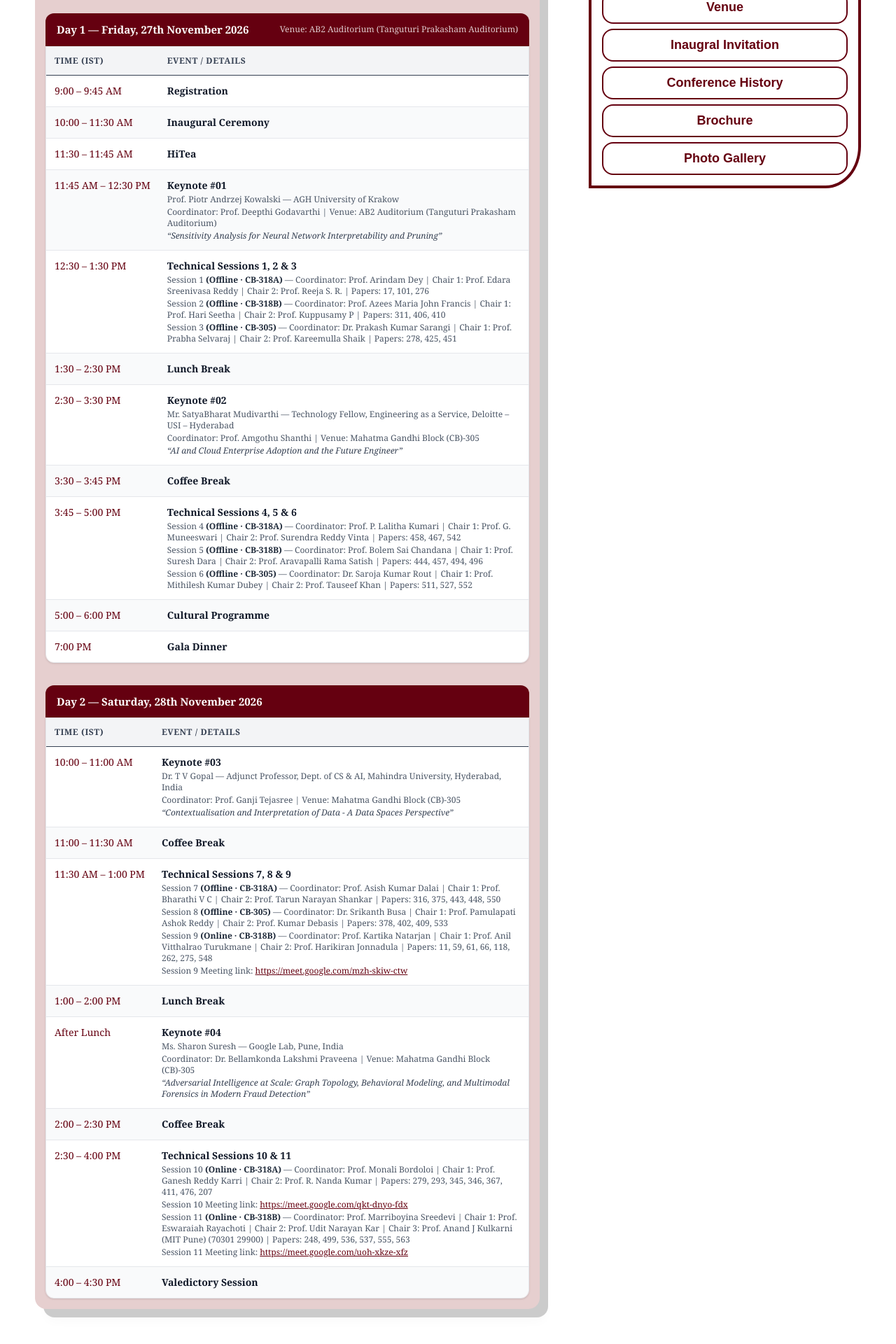
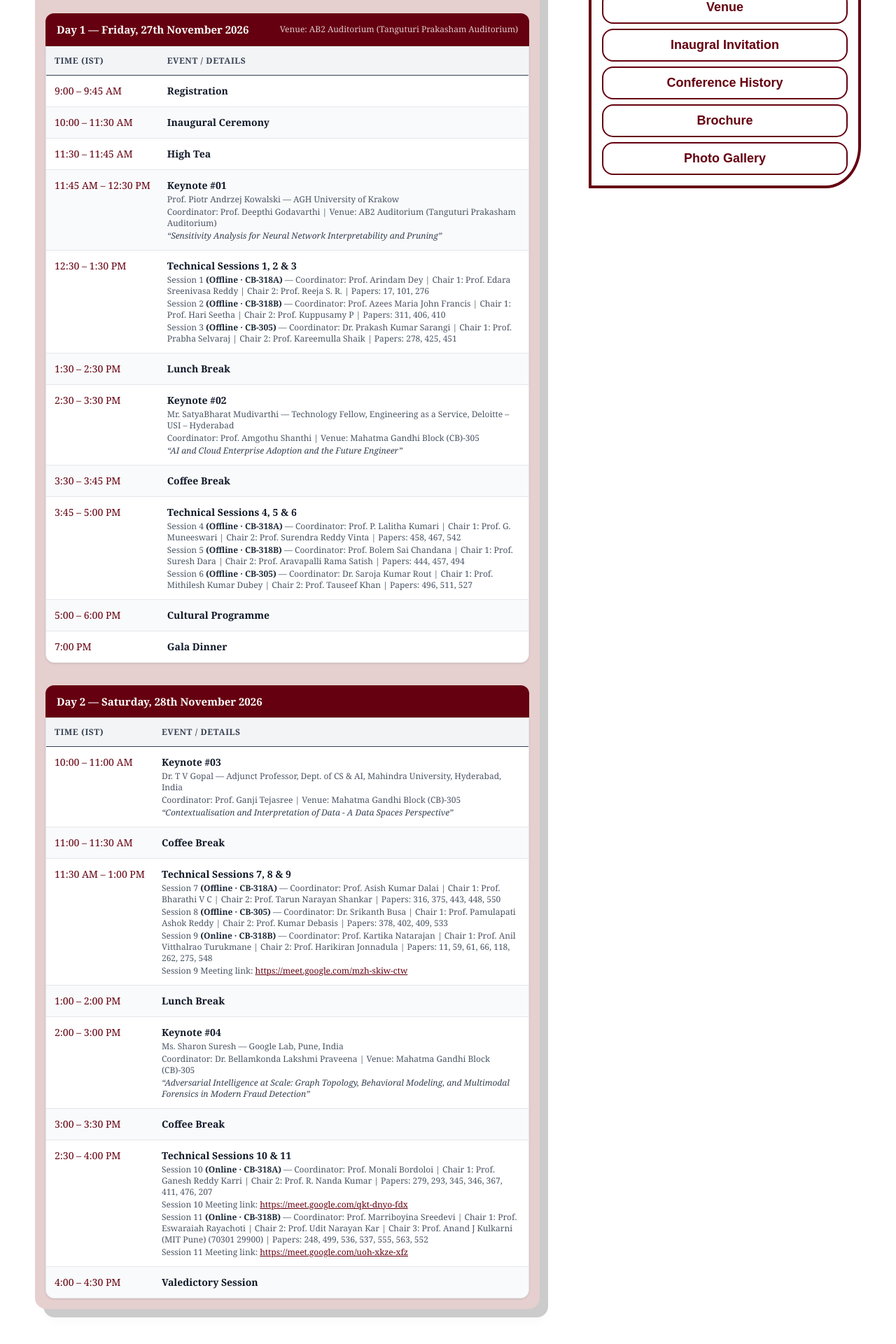
Before and after one commit to samnaresh-123/iccide, a Next.js app: page /program-schedule in a window 1280 px wide. Shown: the part 823-2743 px from the top of the page at 70% size. Built offline with nearby package versions, Linux system fonts and the light colour scheme.

Commit message:
updated schedule

```diff
--- a/app/page.tsx
+++ b/app/page.tsx
@@ -278,11 +278,11 @@ export default function Home() {
           </div>
           <div className="md:basis-[70%] bg-[#E6CFCF] md:ml-5 px-3.75 py-2.5">
             <div className="w-full text-center">
-              <h3 className="bg-[#650010] p-[10px] sm:py-[20px] sm:px-[40px] font-semibold text-[16px] sm:text-[18px] lg:text-[22px] inline-block text-white">
+              <h3 className="bg-[#650010] p-2.5 sm:py-5 sm:px-10 font-semibold text-[16px] sm:text-[18px] lg:text-[22px] inline-block text-white">
                 Knowledge Partners
               </h3>
             </div>
-            <div className="w-full flex flex-wrap items-center justify-center gap-[20px] px-[20px] my-[30px]">
+            <div className="w-full flex flex-wrap items-center justify-center gap-5 px-5 my-7.5">
               {[
                 { src: "/iccide-ieee.png", alt: "IEEE" },
                 { src: "/iccide-acm.png", alt: "ACM" },
@@ -292,7 +292,7 @@ export default function Home() {
               ].map((p) => (
                 <div
                   key={p.alt}
-                  className="w-[110px] sm:w-[120px] lg:w-[130px] h-[120px] relative"
+                  className="w-27.5 sm:w-30 lg:w-32.5 h-30 relative"
                 >
                   <Image
                     src={p.src}
--- a/app/program-schedule/page.tsx
+++ b/app/program-schedule/page.tsx
@@ -3,7 +3,7 @@ import { PageLayout } from "@/components/PageLayout";
 const day1 = [
   { time: "9:00 – 9:45 AM",      event: "Registration" },
   { time: "10:00 – 11:30 AM",    event: "Inaugural Ceremony" },
-  { time: "11:30 – 11:45 AM",    event: "HiTea" },
+  { time: "11:30 – 11:45 AM",    event: "High Tea" },
   {
     time: "11:45 AM – 12:30 PM",
     event: "Keynote #01",
@@ -35,8 +35,8 @@ const day1 = [
     event: "Technical Sessions 4, 5 & 6",
     detail:
       "Session 4 (Offline · CB-318A) — Coordinator: Prof. P. Lalitha Kumari | Chair 1: Prof. G. Muneeswari | Chair 2: Prof. Surendra Reddy Vinta | Papers: 458, 467, 542\n" +
-      "Session 5 (Offline · CB-318B) — Coordinator: Prof. Bolem Sai Chandana | Chair 1: Prof. Suresh Dara | Chair 2: Prof. Aravapalli Rama Satish | Papers: 444, 457, 494, 496\n" +
-      "Session 6 (Offline · CB-305) — Coordinator: Dr. Saroja Kumar Rout | Chair 1: Prof. Mithilesh Kumar Dubey | Chair 2: Prof. Tauseef Khan | Papers: 511, 527, 552",
+      "Session 5 (Offline · CB-318B) — Coordinator: Prof. Bolem Sai Chandana | Chair 1: Prof. Suresh Dara | Chair 2: Prof. Aravapalli Rama Satish | Papers: 444, 457, 494\n" +
+      "Session 6 (Offline · CB-305) — Coordinator: Dr. Saroja Kumar Rout | Chair 1: Prof. Mithilesh Kumar Dubey | Chair 2: Prof. Tauseef Khan | Papers: 496, 511, 527",
   },
   { time: "5:00 – 6:00 PM",      event: "Cultural Programme" },
   { time: "7:00 PM",             event: "Gala Dinner" },
@@ -58,26 +58,26 @@ const day2 = [
     detail:
       "Session 7 (Offline · CB-318A) — Coordinator: Prof. Asish Kumar Dalai | Chair 1: Prof. Bharathi V C | Chair 2: Prof. Tarun Narayan Shankar | Papers: 316, 375, 443, 448, 550\n" +
       "Session 8 (Offline · CB-305) — Coordinator: Dr. Srikanth Busa | Chair 1: Prof. Pamulapati Ashok Reddy | Chair 2: Prof. Kumar Debasis | Papers: 378, 402, 409, 533\n" +
-      "Session 9 (Online · CB-318B) — Coordinator: Prof. Kartika Natarjan | Chair 1: Prof. Anil Vitthalrao Turukmane | Chair 2: Prof. Harikiran Jonnadula | Papers: 11, 59, 61, 66, 118, 262, 275, 548\n" +
+      "Session 9 (Online · CB-318B) — Coordinator: Prof. Kartika Natarajan | Chair 1: Prof. Anil Vitthalrao Turukmane | Chair 2: Prof. Harikiran Jonnadula | Papers: 11, 59, 61, 66, 118, 262, 275, 548\n" +
       "Session 9 Meeting link: https://meet.google.com/mzh-skiw-ctw",
   },
   { time: "1:00 – 2:00 PM",      event: "Lunch Break" },
   {
-    time: "After Lunch",
+    time: "2:00 – 3:00 PM",
     event: "Keynote #04",
     detail:
       "Ms. Sharon Suresh — Google Lab, Pune, India\n" +
       "Coordinator: Dr. Bellamkonda Lakshmi Praveena | Venue: Mahatma Gandhi Block (CB)-305",
     talk: "Adversarial Intelligence at Scale: Graph Topology, Behavioral Modeling, and Multimodal Forensics in Modern Fraud Detection",
   },
-  { time: "2:00 – 2:30 PM",      event: "Coffee Break" },
+  { time: "3:00 – 3:30 PM",      event: "Coffee Break" },
   {
     time: "2:30 – 4:00 PM",
     event: "Technical Sessions 10 & 11",
     detail:
       "Session 10 (Online · CB-318A) — Coordinator: Prof. Monali Bordoloi | Chair 1: Prof. Ganesh Reddy Karri | Chair 2: Prof. R. Nanda Kumar | Papers: 279, 293, 345, 346, 367, 411, 476, 207\n" +
       "Session 10 Meeting link: https://meet.google.com/qkt-dnyo-fdx\n" +
-      "Session 11 (Online · CB-318B) — Coordinator: Prof. Marriboyina Sreedevi | Chair 1: Prof. Eswaraiah Rayachoti | Chair 2: Prof. Udit Narayan Kar | Chair 3: Prof. Anand J Kulkarni (MIT Pune) (70301 29900) | Papers: 248, 499, 536, 537, 555, 563\n" +
+      "Session 11 (Online · CB-318B) — Coordinator: Prof. Marriboyina Sreedevi | Chair 1: Prof. Eswaraiah Rayachoti | Chair 2: Prof. Udit Narayan Kar | Chair 3: Prof. Anand J Kulkarni (MIT Pune) (70301 29900) | Papers: 248, 499, 536, 537, 555, 563, 552\n" +
       "Session 11 Meeting link: https://meet.google.com/uoh-xkze-xfz",
   },
   { time: "4:00 – 4:30 PM",      event: "Valedictory Session" },
```
Also changed, not shown: 1 other file (tests, documents, lock files or other folders).
